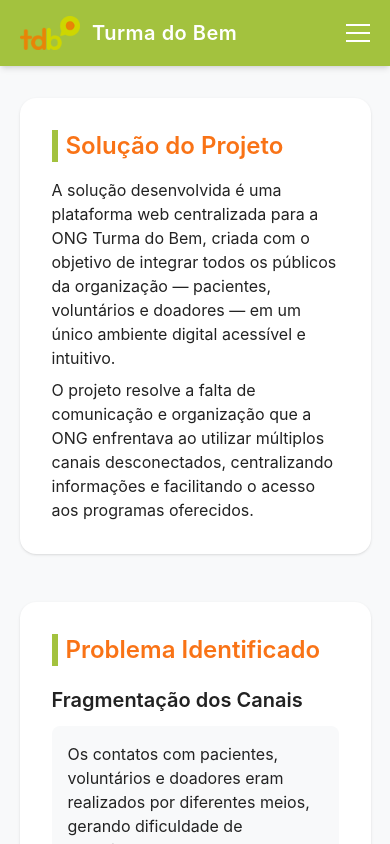
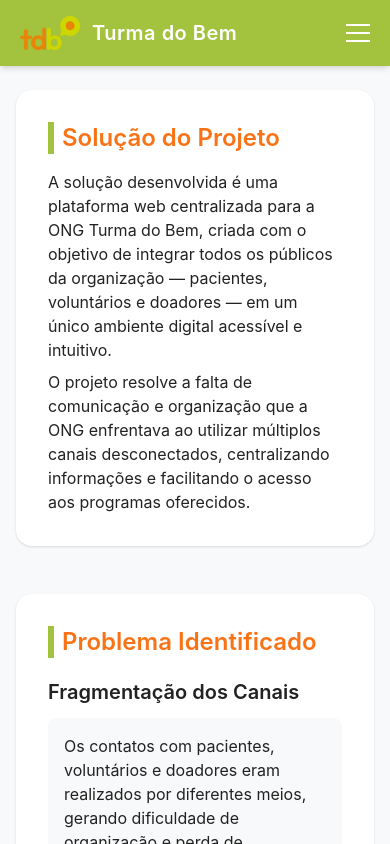
Before and after one commit to luisrodriguesss/Projetoturmadobem, a React (Vite) app: page /solucao in a window 390 px wide. Shown: the top 844 px of the page. Built offline with nearby package versions, Linux system fonts and the light colour scheme.

Commit message:
feat: Adicionando padding responsivo na página de Solução.

```diff
--- a/src/pages/Solucao.tsx
+++ b/src/pages/Solucao.tsx
@@ -1,6 +1,6 @@
 export default function Solucao() {
   return (
-    <main className="px-[5%] py-8">
+    <main className="px-4 py-6 md:px-[5%] md:py-8 xl:px-[12%] xl:py-12">
       <section className="mb-12 bg-white rounded-2xl shadow-sm p-8">
 
         <h2 className="text-[#f97316] text-2xl font-semibold mb-4 border-l-[6px] border-[#a3c23e] pl-2">
```
